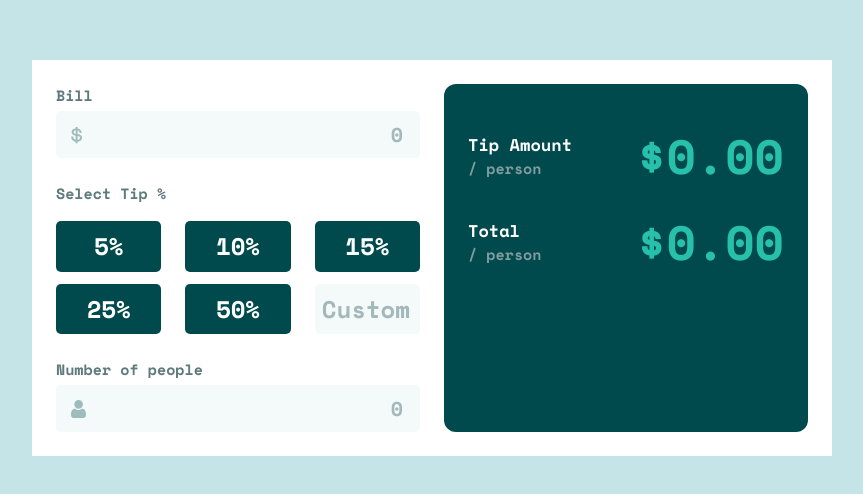
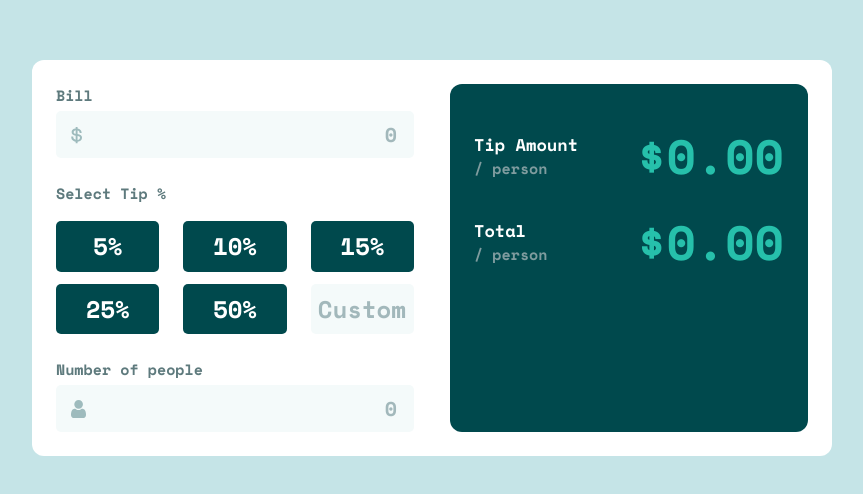
Before and after one commit to Tomas-Arrativel/tip-calculator, a React (Vite) app: page / in a window 1280 px wide. Shown: the part 142-636 px from the top of the page, without its empty margins (208-1071 px from the left). Built offline with nearby package versions, Linux system fonts and the light colour scheme.

Commit message:
adding border radius to the container

```diff
--- a/src/App.css
+++ b/src/App.css
@@ -1,7 +1,8 @@
 main {
   background-color: var(--white);
   display: flex;
-  gap: 1rem;
+  gap: 1.5rem;
   padding: 1rem;
   width: 800px;
+  border-radius: 0.5rem;
 }
```
